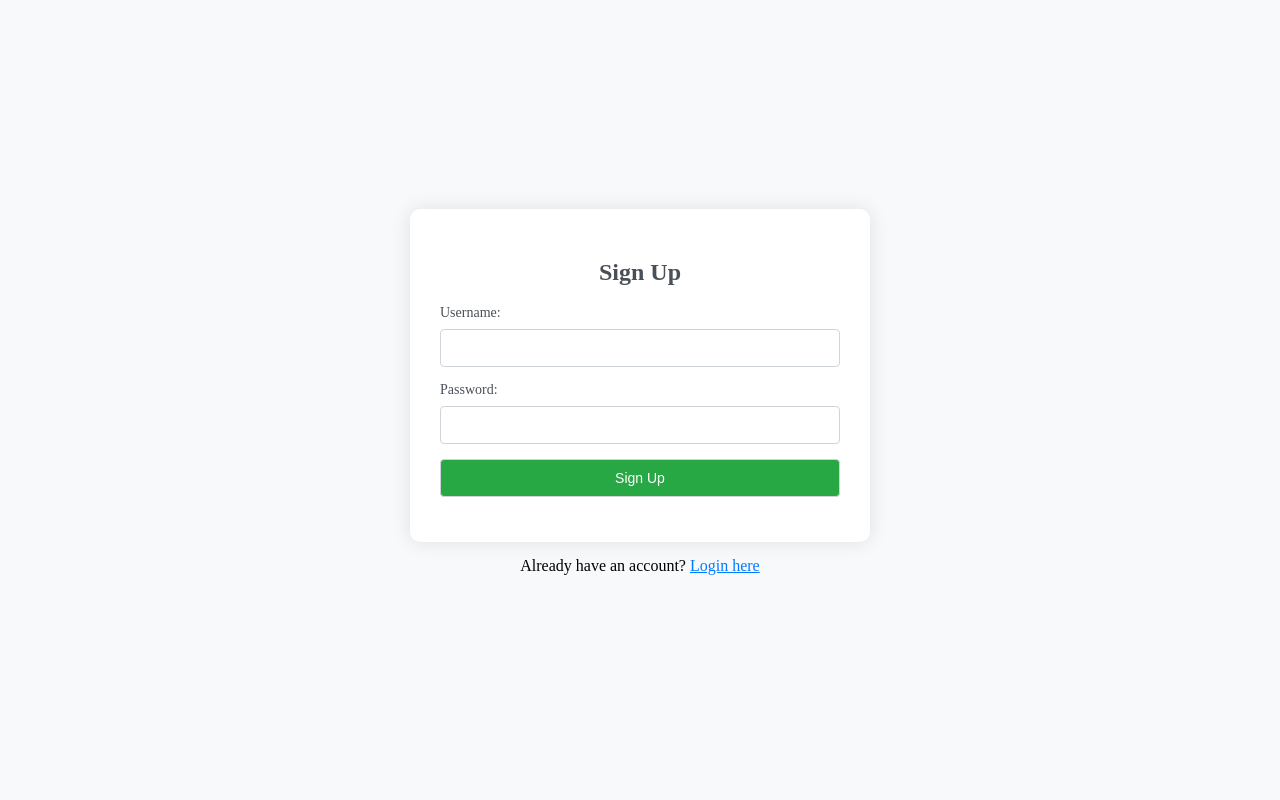
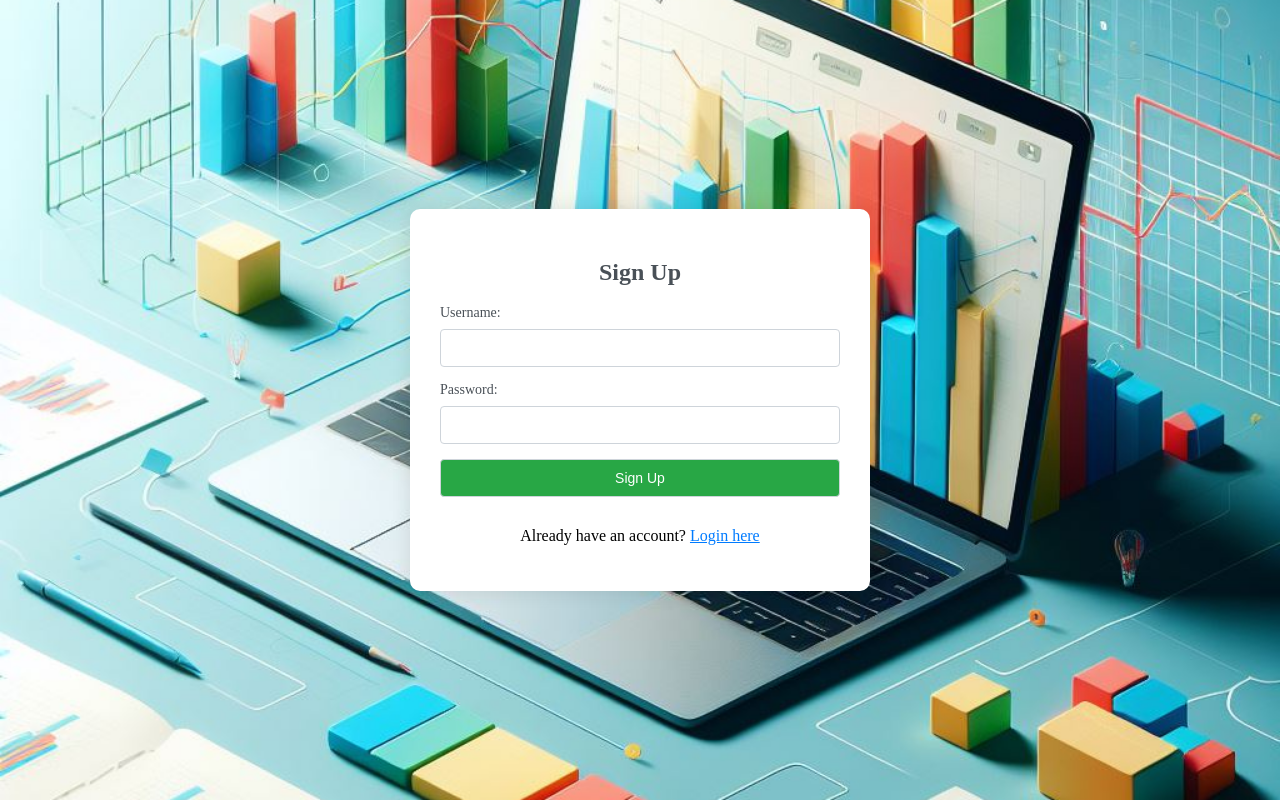
Before and after one commit to GabriCala25/flask_login, a Flask app: page /signup in a window 1280 px wide. Run offline with Flask 3, Linux system fonts and the light colour scheme.

Commit message:
finetuning signup

```diff
--- a/templates/signup.html
+++ b/templates/signup.html
@@ -15,6 +15,10 @@
             background-color: #f8f9fa;
             margin: 0;
             flex-direction: column;
+            background-image: url("static/images/background_login.jpg");
+            background-size: cover;
+            background-position: center;
+            flex-grow: 1;
         }
 
         form {
@@ -93,8 +97,8 @@
         <input type="password" id="password" name="password" required>
         <br>
         <input type="submit" value="Sign Up">
+
+        <p>Already have an account? <a href="{{ url_for('login') }}">Login here</a></p>
     </form>
-
-    <p>Already have an account? <a href="{{ url_for('login') }}">Login here</a></p>
 </body>
 </html>
```
